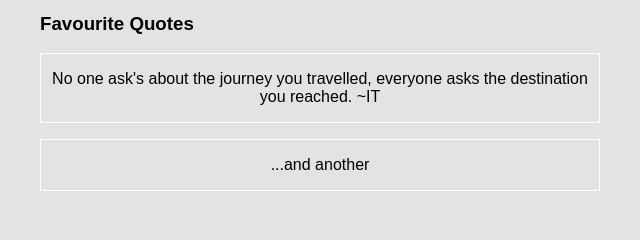
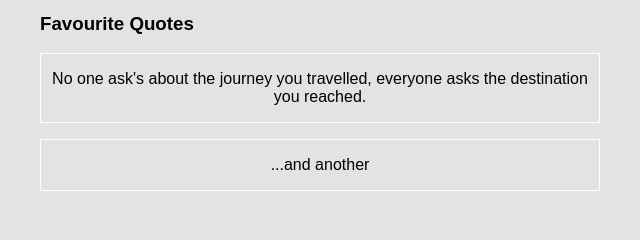
Before and after one commit to Arkadipta14/Webpage, a plain HTML site: page index.html in a window 1280 px wide. Shown: the part 192-432 px from the top of the page, 300-940 px from the left. Drawn offline with Linux system fonts and the light colour scheme.

Commit message:
Update index.html

```diff
--- a/index.html
+++ b/index.html
@@ -22,7 +22,7 @@
 <blockquote>
 <p>
 	No one ask's about the journey you travelled, everyone asks the destination you reached.
-	                                                                          ~IT
+
 </p>
 </blockquote>
 
```
